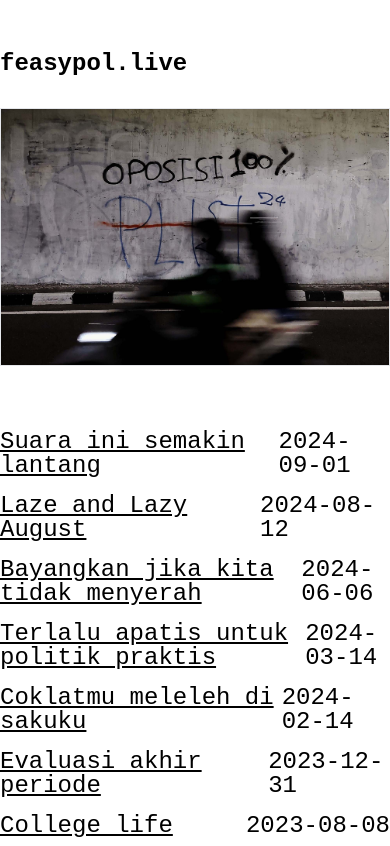
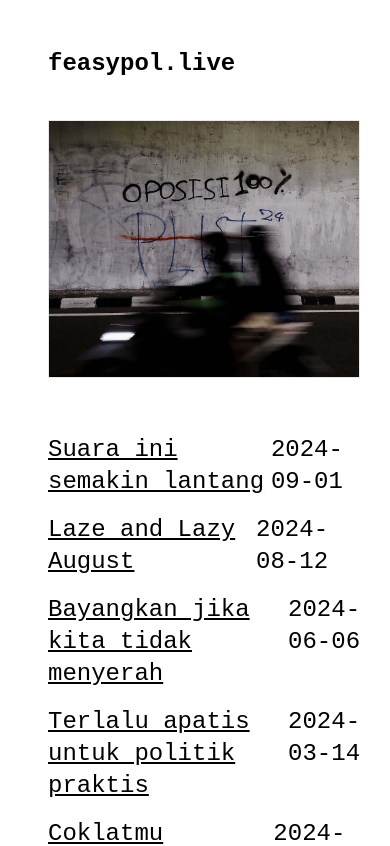
Before and after one commit to feasypol/feasypol, a Next.js app: page /blogs in a window 390 px wide. Shown: the top 846 px of the page. Built offline with nearby package versions, Linux system fonts and the light colour scheme.

Commit message:
fixing responsive

```diff
--- a/app/blogs/[id]/page.tsx
+++ b/app/blogs/[id]/page.tsx
@@ -23,7 +23,7 @@ export default function Page(params: {params: {id: string}}) {
     const blogPost = blog.blogs.find((blog) => blog.id.toString() === id);
 
     return (
-      <div className="pt-12 sm:max-lg:px-20 lg:px-52 flex w-full flex-col text-2xl">
+      <div className="grid gap-2 p-12 lg:px-52 flex w-full flex-col text-2xl">
         <Nav />
         <h1 className="self-center underline font-bold mt-4">
           {blogPost?.title}
--- a/app/blogs/page.tsx
+++ b/app/blogs/page.tsx
@@ -11,7 +11,7 @@ export const metadata: Metadata = {
 export default function Page() {
   return (
     <>
-      <div className="pt-12 sm:max-lg:px-20 lg:px-52 flex w-full flex-col">
+      <div className="grid gap-2 p-12 lg:px-52 flex w-full flex-col">
         <Nav />
         <div className="bg-white border overflow-hidden">
           <Image
--- a/app/component/Hero/Hero.tsx
+++ b/app/component/Hero/Hero.tsx
@@ -11,16 +11,16 @@ interface Blog {
 export default function Hero() {
     const blogs  = blog.blogs;
     return (
-      <div className="pt-12" >
+      <div className="pt-8" >
         {blogs.map((blog: Blog) => (
           <div
-            className="w-full flex justify-between text-2xl/6 mt-4"
+            className="w-full flex justify-between text-2xl/8 mt-4"
             key={blog.id}
           >
             <h2>
               <Link
                 href={"/blogs/" + blog.id}
-                className="underline hover:bg-black hover:text-white duration-200"
+                className="underline hover:bg-black hover:text-white duration-300"
               >
                 {blog.title}
               </Link>
--- a/app/component/LinkProject/LinkProject.tsx
+++ b/app/component/LinkProject/LinkProject.tsx
@@ -7,7 +7,7 @@ interface LinkProjectProps {
 }
 export default function LinkProject(props: LinkProjectProps) {
     return (
-      <Link href={props.link} className="pb-7" target={props.target}>
+      <Link href={props.link} className="pb-8" target={props.target}>
         <strong className={"font-bold text-2xl  hover:bg-black hover:text-white ease-in-out duration-300 bg-white " +props.extraStyle}>
           {props.text}
         </strong>
--- a/app/page.tsx
+++ b/app/page.tsx
@@ -6,7 +6,7 @@ import Image from "next/image";
 export default function Home() {
   return (
     <>
-      <div className="pt-12 px-20 lg:px-52 flex w-full flex-col">
+      <div className="grid gap-2 p-12 lg:px-52 flex w-full flex-col">
         <Nav />
         <div className="bg-white border overflow-hidden">
           <Image
```
